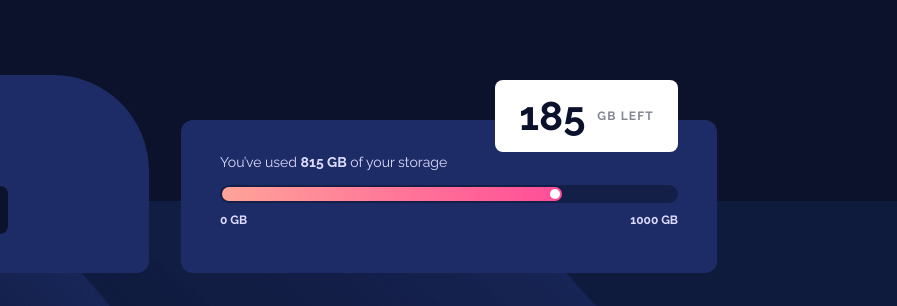
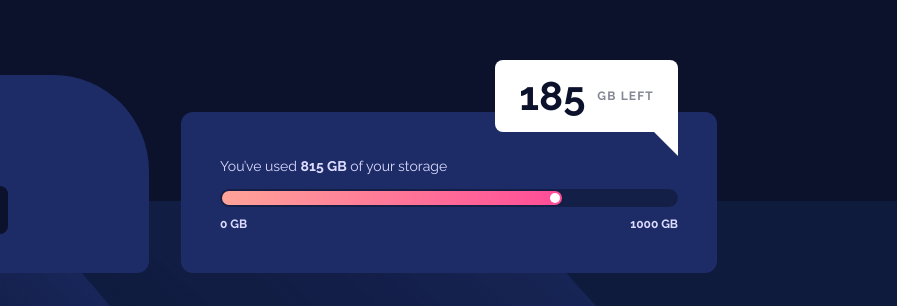
Before and after one commit to msienkowiec/fylo-data-storage-component-master, a plain HTML site: page index.html in a window 1280 px wide. Shown: the part 226-532 px from the top of the page, 383-1280 px from the left. Drawn offline with Linux system fonts and the light colour scheme.

Commit message:
add triangle

```diff
--- a/index.html
+++ b/index.html
@@ -34,8 +34,11 @@
 
     <main>
       <div class="storage">
-        <div class="left-amount">
-          <p>185 <span>GB Left</span></p>
+        <div class="left-container">
+          <div class="left-amount">
+            <p>185 <span>GB Left</span></p>
+          </div>
+          <div class="triangle"></div>
         </div>
 
         <p>You’ve used <span>815 GB</span> of your storage</p>
--- a/style.css
+++ b/style.css
@@ -201,6 +201,7 @@ main {
     main {
         min-width: 33.5rem;
         align-self: flex-end;
+        padding: 1.25rem 2.4375rem 2.5rem;
     }
 
     .storage {
@@ -213,6 +214,17 @@ main {
         bottom: auto;
         left: auto;
         transform: translate(0, -100%);
+
+        border-bottom-right-radius: 0;
+    }
+
+    .triangle {
+        width: 0;
+        height: 0;
+        border-style: solid;
+        border-width: 0 1.5rem 1.5rem 0;
+        border-color: transparent #ffffff transparent transparent;
+        margin-left: auto;
     }
 
     .storage > p {
```
